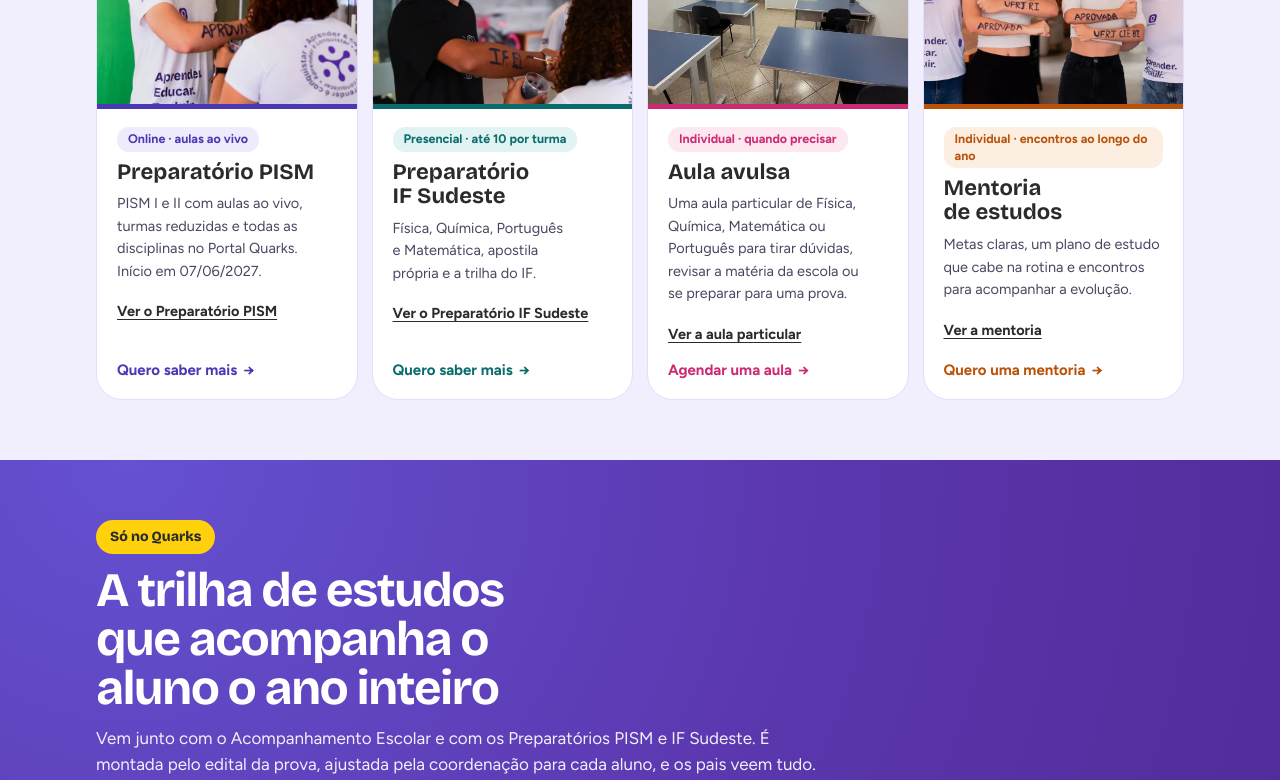
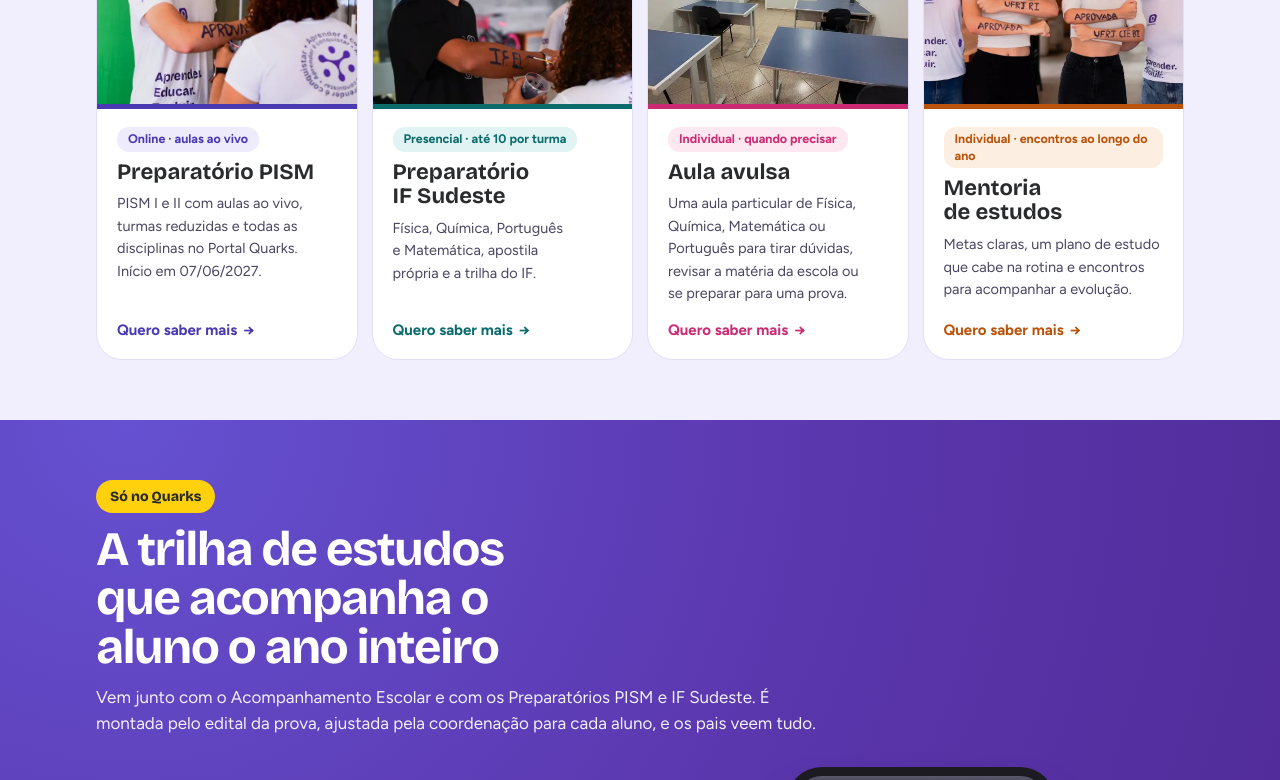
Before and after one commit to quarkseduca/quarks-site, a plain HTML site: page index.html in a window 1280 px wide. Shown: the part 1977-2757 px from the top of the page. Drawn offline with Linux system fonts and the light colour scheme; no server answers; animation ran at ten frames a second.

Commit message:
Site: cartões dos cursos só com Quero saber mais, que leva à página do curso
Sai o link Ver o/a... de cada cartão (PISM, IF, aula avulsa e mentoria) e o
botão deixa de abrir o WhatsApp: leva à página do curso, que tem o WhatsApp.

Co-Authored-By: Claude Opus 5.5 <noreply@anthropic.com>
Claude-Session: https://claude.ai/code/session_01S9bmvW7w5uygQ7BMTLJyka

```diff
--- a/index.html
+++ b/index.html
@@ -140,10 +140,10 @@
     <div class="a2-ft"><img src="site/img/sala-pism.webp" alt="Sala de aula do Quarks" width="960" height="720" loading="lazy" data-c-img="site.pres.img1"></div>
   </article>
   <div class="linha4">
-    <article class="pp pp-pism"><img src="site/img/curso-pism.webp" alt="Aluno aprovado com APROVADO escrito no braço" width="720" height="900" loading="lazy" data-c-img="site.pres.img6"><div class="pp-tx"><span class="selo-g" data-c="site.pres.t26">Online · aulas ao vivo</span><h3 data-c="site.pres.t27">Preparatório PISM</h3><p data-c="site.pres.t28">PISM I e II com aulas ao vivo, turmas reduzidas e todas as disciplinas no Portal Quarks. Início em 07/06/2027.</p><a class="pp-mais" href="/preparatorio-pism/">Ver o Preparatório PISM</a><a class="btn am pp-bt" href="https://wa.me/5532998057212?text=Ol%C3%A1!%20Quero%20saber%20do%20Preparat%C3%B3rio%20PISM%20online%20do%20Quarks." target="_blank" rel="noopener" data-c="site.pres.t29" data-c-href="site.pres.t29.link">Quero saber mais</a></div></article>
-    <article class="pp pp-if"><img src="site/img/curso-if.webp" alt="Aluno com IF escrito no braço" width="720" height="900" loading="lazy" data-c-img="site.pres.img3"><div class="pp-tx"><span class="selo-g" data-c="site.pres.t13">Presencial · até 10 por turma</span><h3 data-c="site.pres.t14">Preparatório IF Sudeste</h3><p data-c="site.pres.t15">Física, Química, Português e Matemática, apostila própria e a trilha do IF.</p><a class="pp-mais" href="/preparatorio-if-sudeste/">Ver o Preparatório IF Sudeste</a><a class="btn am pp-bt" href="https://wa.me/5532998057212?text=Ol%C3%A1!%20Quero%20saber%20do%20Preparat%C3%B3rio%20IF%20Sudeste%20do%20Quarks." target="_blank" rel="noopener" data-c="site.pres.t20" data-c-href="site.pres.t20.link">Quero saber mais</a></div></article>
-    <article class="pp pp-av"><img src="site/img/aula-avulsa.webp" alt="Sala de aulas particulares do Quarks" width="720" height="900" loading="lazy" data-c-img="site.pres.img4"><div class="pp-tx"><span class="selo-g" data-c="site.pres.t16">Individual · quando precisar</span><h3 data-c="site.pres.t17">Aula avulsa</h3><p data-c="site.pres.t18">Uma aula particular de Física, Química, Matemática ou Português para tirar dúvidas, revisar a matéria da escola ou se preparar para uma prova.</p><a class="pp-mais" href="/aula-particular/">Ver a aula particular</a><a class="btn am pp-bt" href="https://wa.me/5532998057212?text=Ol%C3%A1!%20Quero%20agendar%20uma%20aula%20avulsa%20no%20Quarks." target="_blank" rel="noopener" data-c="site.pres.t21" data-c-href="site.pres.t21.link">Agendar uma aula</a></div></article>
-    <article class="pp pp-me"><img src="site/img/mentoria.webp" alt="Alunas aprovadas na UFRJ com o Quarks" width="720" height="900" loading="lazy" data-c-img="site.pres.img5"><div class="pp-tx"><span class="selo-g" data-c="site.pres.t22">Individual · encontros ao longo do ano</span><h3 data-c="site.pres.t23">Mentoria de estudos</h3><p data-c="site.pres.t24">Metas claras, um plano de estudo que cabe na rotina e encontros para acompanhar a evolução.</p><a class="pp-mais" href="/mentoria-de-estudos/">Ver a mentoria</a><a class="btn am pp-bt" href="https://wa.me/5532998057212?text=Ol%C3%A1!%20Quero%20saber%20da%20Mentoria%20de%20estudos%20do%20Quarks." target="_blank" rel="noopener" data-c="site.pres.t25" data-c-href="site.pres.t25.link">Quero uma mentoria</a></div></article>
+    <article class="pp pp-pism"><img src="site/img/curso-pism.webp" alt="Aluno aprovado com APROVADO escrito no braço" width="720" height="900" loading="lazy" data-c-img="site.pres.img6"><div class="pp-tx"><span class="selo-g" data-c="site.pres.t26">Online · aulas ao vivo</span><h3 data-c="site.pres.t27">Preparatório PISM</h3><p data-c="site.pres.t28">PISM I e II com aulas ao vivo, turmas reduzidas e todas as disciplinas no Portal Quarks. Início em 07/06/2027.</p><a class="btn am pp-bt" href="/preparatorio-pism/" data-c="site.pres.t29">Quero saber mais</a></div></article>
+    <article class="pp pp-if"><img src="site/img/curso-if.webp" alt="Aluno com IF escrito no braço" width="720" height="900" loading="lazy" data-c-img="site.pres.img3"><div class="pp-tx"><span class="selo-g" data-c="site.pres.t13">Presencial · até 10 por turma</span><h3 data-c="site.pres.t14">Preparatório IF Sudeste</h3><p data-c="site.pres.t15">Física, Química, Português e Matemática, apostila própria e a trilha do IF.</p><a class="btn am pp-bt" href="/preparatorio-if-sudeste/" data-c="site.pres.t20">Quero saber mais</a></div></article>
+    <article class="pp pp-av"><img src="site/img/aula-avulsa.webp" alt="Sala de aulas particulares do Quarks" width="720" height="900" loading="lazy" data-c-img="site.pres.img4"><div class="pp-tx"><span class="selo-g" data-c="site.pres.t16">Individual · quando precisar</span><h3 data-c="site.pres.t17">Aula avulsa</h3><p data-c="site.pres.t18">Uma aula particular de Física, Química, Matemática ou Português para tirar dúvidas, revisar a matéria da escola ou se preparar para uma prova.</p><a class="btn am pp-bt" href="/aula-particular/" data-c="site.pres.t33">Quero saber mais</a></div></article>
+    <article class="pp pp-me"><img src="site/img/mentoria.webp" alt="Alunas aprovadas na UFRJ com o Quarks" width="720" height="900" loading="lazy" data-c-img="site.pres.img5"><div class="pp-tx"><span class="selo-g" data-c="site.pres.t22">Individual · encontros ao longo do ano</span><h3 data-c="site.pres.t23">Mentoria de estudos</h3><p data-c="site.pres.t24">Metas claras, um plano de estudo que cabe na rotina e encontros para acompanhar a evolução.</p><a class="btn am pp-bt" href="/mentoria-de-estudos/" data-c="site.pres.t34">Quero saber mais</a></div></article>
   </div>
 </section>
 
```
